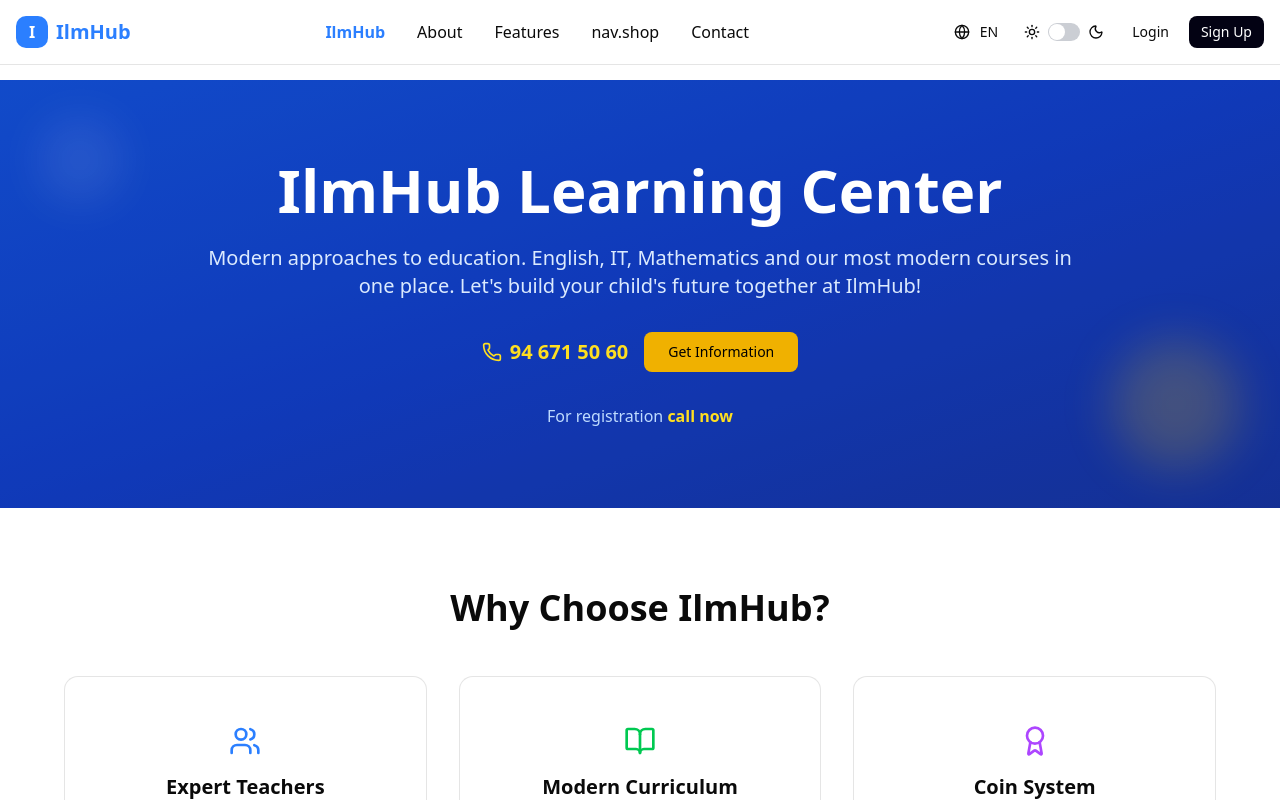
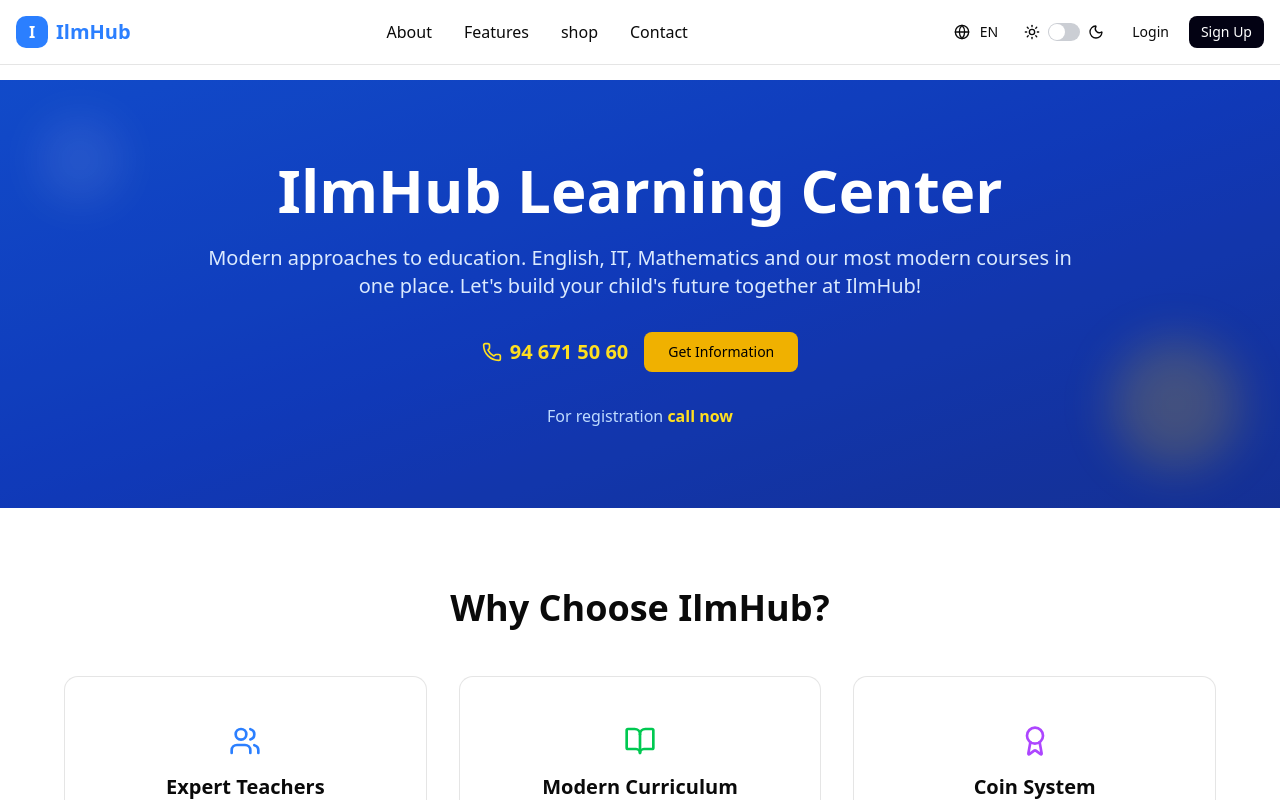
Before and after one commit to a-anvarbek/IlmHub-coins, a React (Vite) app: page / in a window 1280 px wide. Shown: the top 800 px of the page. Built offline with nearby package versions, Linux system fonts and the light colour scheme.

Commit message:
navbar fully completed

```diff
--- a/src/components/Header.jsx
+++ b/src/components/Header.jsx
@@ -39,18 +39,12 @@ export default function Header() {
 
   const roleRoutes = { 0: ROUTES.ADMIN, 1: ROUTES.TEACHER, 2: ROUTES.STUDENT };
 
-  const navItems =
-    location.pathname === ROUTES.TEACHER
-      ? [{ key: ROUTES.HOME, label: "IlmHub", isLogo: true }]
-      : role === 0
-      ? [{ key: ROUTES.HOME, label: "IlmHub", isLogo: true }]
-      : [
-          { key: ROUTES.HOME, label: "IlmHub", isLogo: true },
-          { key: ROUTES.ABOUT, label: t("nav.about") },
-          { key: ROUTES.FEATURES, label: t("nav.features") },
-          { key: ROUTES.SHOP, label: t("nav.shop") },
-          { key: ROUTES.CONTACT, label: t("nav.contact") },
-        ];
+  const navItems = [
+    { key: ROUTES.ABOUT, label: t("nav.about") },
+    { key: ROUTES.FEATURES, label: t("nav.features") },
+    { key: ROUTES.SHOP, label: t("shop") },
+    { key: ROUTES.CONTACT, label: t("nav.contact") },
+  ];
 
   const handleLogout = () => {
     localStorage.removeItem("token");
--- a/src/pages/teacher/TeacherPanel.jsx
+++ b/src/pages/teacher/TeacherPanel.jsx
@@ -155,10 +155,7 @@ export default function TeacherPanel() {
                 </p>
               </div>
             </div>
-            <Button variant="outline" onClick={handleLogout}>
-              <LogOut className="w-4 h-4 mr-2" />
-              Logout
-            </Button>
+
           </div>
 
           {/* Navigation Tabs */}
```
